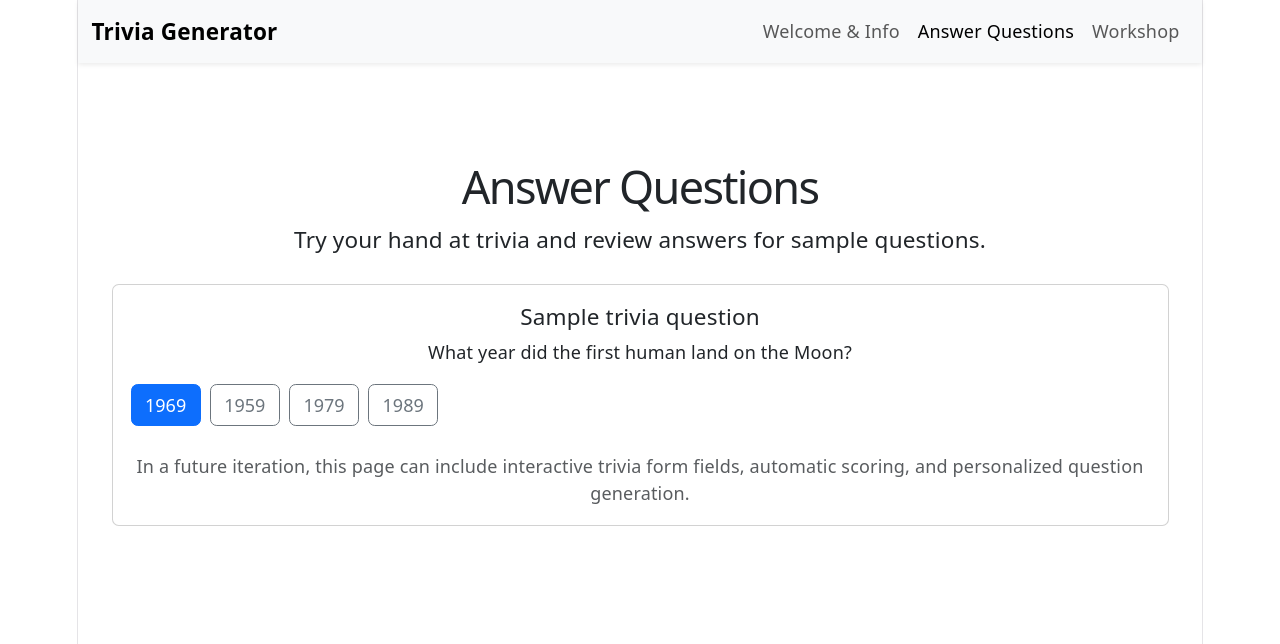
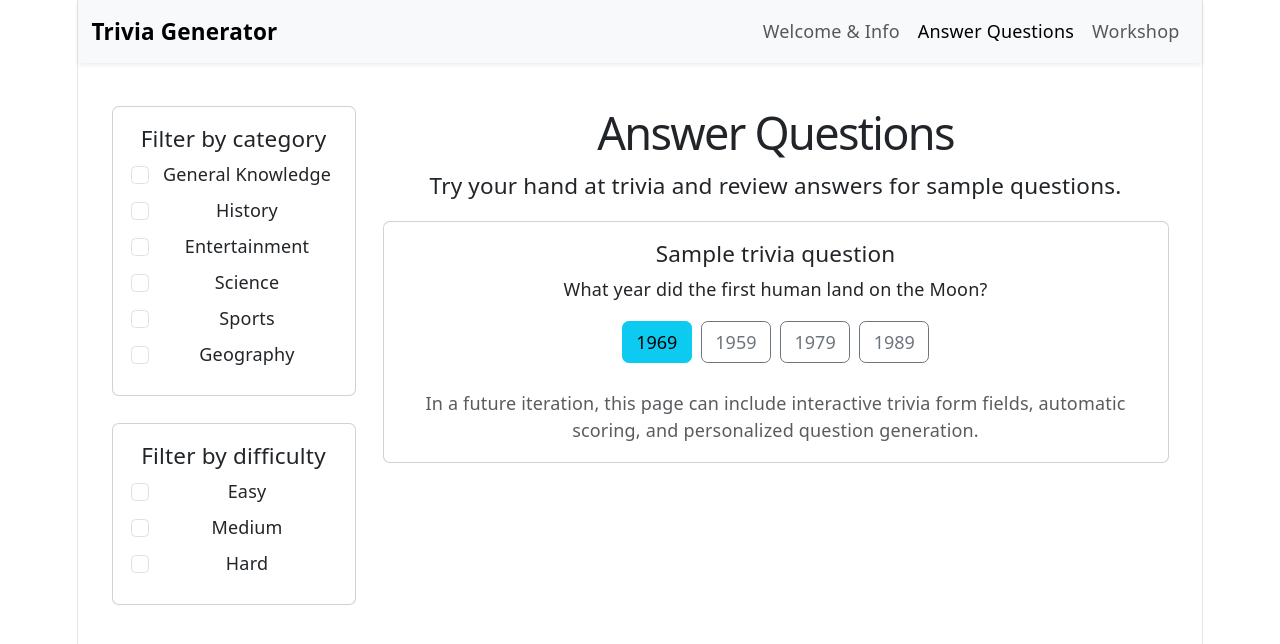
Before and after one commit to CS571-S26/p155, a React (Vite) app: page /#/answer in a window 1280 px wide. Shown: the top 644 px of the page. Built offline with nearby package versions, Linux system fonts and the light colour scheme.

Commit message:
Added filter componenets.

```diff
--- /dev/null
+++ b/src/components/CategoryFilter.jsx
@@ -0,0 +1,33 @@
+import { Form, Card } from 'react-bootstrap'
+
+function CategoryFilter() {
+  const categories = [
+    'General Knowledge',
+    'History',
+    'Entertainment',
+    'Science',
+    'Sports',
+    'Geography'
+  ]
+
+  return (
+    <Card className="mb-4">
+      <Card.Body>
+        <Card.Title>Filter by category</Card.Title>
+        <Form>
+          {categories.map((category) => (
+            <Form.Check
+              key={category}
+              type="checkbox"
+              id={`category-${category}`}
+              label={category}
+              className="mb-2"
+            />
+          ))}
+        </Form>
+      </Card.Body>
+    </Card>
+  )
+}
+
+export default CategoryFilter
--- /dev/null
+++ b/src/components/DifficultyFilter.jsx
@@ -0,0 +1,26 @@
+import { Form, Card } from 'react-bootstrap'
+
+function DifficultyFilter() {
+  const difficulties = ['Easy', 'Medium', 'Hard']
+
+  return (
+    <Card className="mb-4">
+      <Card.Body>
+        <Card.Title>Filter by difficulty</Card.Title>
+        <Form>
+          {difficulties.map((difficulty) => (
+            <Form.Check
+              key={difficulty}
+              type="checkbox"
+              id={`difficulty-${difficulty}`}
+              label={difficulty}
+              className="mb-2"
+            />
+          ))}
+        </Form>
+      </Card.Body>
+    </Card>
+  )
+}
+
+export default DifficultyFilter
--- a/src/components/NavigationBar.jsx
+++ b/src/components/NavigationBar.jsx
@@ -3,7 +3,7 @@ import { NavLink } from 'react-router-dom'
 
 function NavigationBar() {
   return (
-    <Navbar bg="light" expand="lg" className="shadow-sm mb-4" sticky="top">
+    <Navbar bg="light" expand="lg" className="shadow-sm mb-2" sticky="top">
       <Container>
         <Navbar.Brand as={NavLink} to="/" className="fw-bold">
           Trivia Generator
--- a/src/pages/AnswerQuestions.jsx
+++ b/src/pages/AnswerQuestions.jsx
@@ -1,20 +1,28 @@
-import { Container, Card, Button } from 'react-bootstrap'
+import { Container, Row, Col, Card, Button } from 'react-bootstrap'
+import CategoryFilter from '../components/CategoryFilter.jsx'
+import DifficultyFilter from '../components/DifficultyFilter.jsx'
 
 function AnswerQuestions() {
   return (
-    <Container className="py-5">
+    <Container className="py-2">
+      <Row className="mt-2">
+        <Col lg={3}>
+          <CategoryFilter />
+          <DifficultyFilter />
+        </Col>
+        <Col lg={9}>
           <h1>Answer Questions</h1>
           <p className="lead">
             Try your hand at trivia and review answers for sample questions.
           </p>
-      <Card className="mt-4">
+          <Card className="mb-4">
             <Card.Body>
               <Card.Title>Sample trivia question</Card.Title>
               <Card.Text>
                 What year did the first human land on the Moon?
               </Card.Text>
-          <div className="d-flex gap-2 flex-wrap">
-            <Button variant="primary">1969</Button>
+              <div className="d-flex gap-2 flex-wrap justify-content-center">
+                <Button variant="info">1969</Button>
                 <Button variant="outline-secondary">1959</Button>
                 <Button variant="outline-secondary">1979</Button>
                 <Button variant="outline-secondary">1989</Button>
@@ -25,6 +33,8 @@ function AnswerQuestions() {
               </div>
             </Card.Body>
           </Card>
+        </Col>
+      </Row>
     </Container>
   )
 }
--- a/src/pages/Welcome.jsx
+++ b/src/pages/Welcome.jsx
@@ -2,7 +2,7 @@ import { Container } from 'react-bootstrap'
 
 function Welcome() {
   return (
-    <Container className="py-5">
+    <Container className="py-2">
       <h1>Welcome to the Trivia Generator</h1>
       <p className="lead">
         Here you can answer trivia questions of many categories, and even create your own sets of questions!
--- a/src/pages/Workshop.jsx
+++ b/src/pages/Workshop.jsx
@@ -2,7 +2,7 @@ import { Container, Row, Col, Card, Form, Button } from 'react-bootstrap'
 
 function Workshop() {
   return (
-    <Container className="py-5">
+    <Container className="py-2">
       <h1>Workshop</h1>
       <p className="lead">Create your own trivia question in the workshop.</p>
 
@@ -70,9 +70,9 @@ function Workshop() {
 
           <Card className="mb-3">
             <Card.Body>
-              <Card.Title>How to use this app</Card.Title>
+              <Card.Title>How to</Card.Title>
               <Card.Text>
-                Use the "Answer Questions" page to interact with a trivia sample, then return here to refine your ideas.
+                Use this page to create your own trivia questions. In a future iteration, you can save and share your question sets, and even have them appear in the answer question interface for others to try!
               </Card.Text>
             </Card.Body>
           </Card>
```
Also changed, not shown: 2 other files (tests, documents, lock files or other folders). Lines whose indentation alone changed are shown as unchanged.
